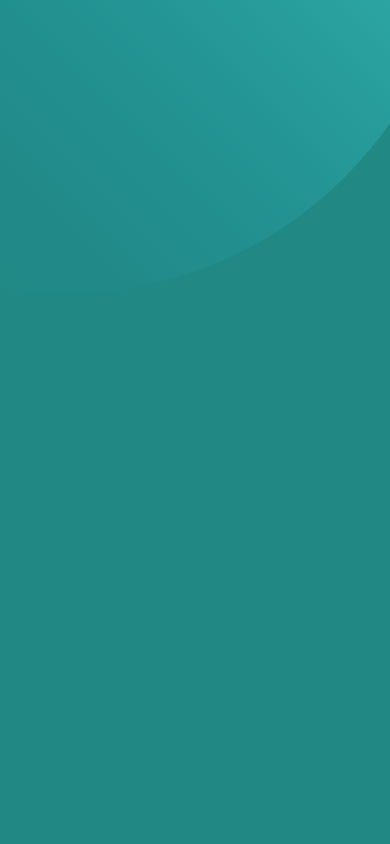
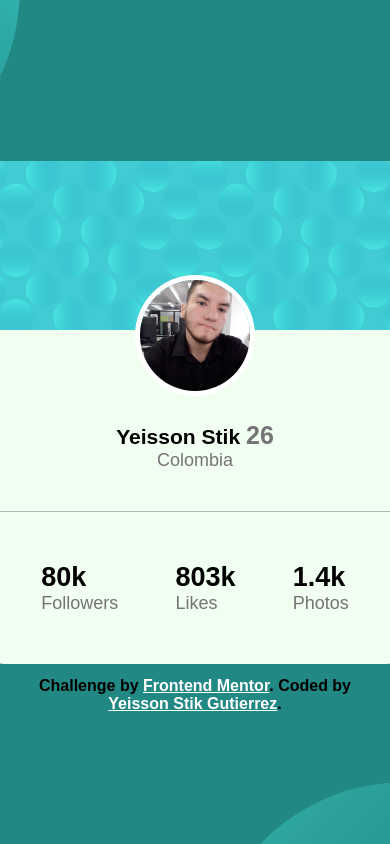
Before and after one commit to yeissonstik/card, a plain HTML site: page index.html in a window 390 px wide. Drawn offline with Linux system fonts and the light colour scheme.

Commit message:
responsive done

```diff
--- a/index.html
+++ b/index.html
@@ -8,9 +8,8 @@
     <link rel="stylesheet" href="./style.css">
 </head>
 <body>
-    <div id="capa1">
-    </div>
-    <div id="capa2"></div>
+    <div id="background-1"></div>
+    <div id="background-2"></div>
 
     <main>
         <div class="card">
@@ -21,7 +20,7 @@
                     <img class="card__title-img" src="./images/foto-yeisson.jpg" alt="">
                 <section>
                     <h3 class="card__title-name">Yeisson Stik  <span class="card__title-age">26</span></h3>
-                    <span class="card__title-from">London</span>
+                    <span class="card__title-from">Colombia</span>
                 </section>
             </section>
             <section class="card__info">
--- a/style.css
+++ b/style.css
@@ -16,38 +16,19 @@
 }
 
 body{
-    max-height: 100vh;
+    display: flex;
+    align-items: center;
+    justify-content: center;
+    height: 100vh;
+    background-image: url(images/bg-pattern-top.svg),url(images/bg-pattern-bottom.svg);
+    background-repeat: no-repeat;
+    background-position: left -26vw top -90vh,right -25vw bottom -90vh;
     background-color: #228883;
     font-size: 18px;
     font-family: var(--font-bold);
 }
-#capa1, #capa2 {background-size: 800px;}
-#capa1 {
-        position: absolute;
-        width: 100%;
-        height: 100%;
-        background-image:url('./images/bg-pattern-top.svg') ;
-        background-repeat: no-repeat;
-        background-position-x: -40vh;
-        background-position-y: -60vh;
-        z-index: 0;
-}
-#capa2 {
-    position: absolute;
-    width: 100%;
-    height: 100%;
-    background-image:url('./images/bg-pattern-bottom.svg');
-    background-repeat: no-repeat;
-    background-position-x: 120vh;
-    background-position-y: 40vh;
-    z-index: 0;
-}
-
 
 main{
-    position: absolute;
-    z-index: 1;
-    right: 65vh;
     display: flex;
     flex-direction: column;
     align-items: center;
@@ -56,10 +37,10 @@ main{
 .card{
     height: auto;
     overflow: hidden;
-    width: 450px;
+    width: 50vh;
     background-color: honeydew;
     border-radius: 20px;
-    margin-top: 50px;
+    margin-top: 30px;
 }
 .background-image img{
     height: 100%;
@@ -103,12 +84,60 @@ main{
 }
 
 footer{
+    width: 80%;
     display: flex;
-    height: 80px;
+    margin-top: 0.8rem;
     font-family: var(--font-bold);
     justify-content: center;
     align-items: center;
 }
 
-.attribution { font-size: 18px; text-align: center; }
-.attribution a { color: hsl(228, 45%, 44%); }
+.attribution { font-size: 1rem; text-align: center; font-weight: bold; }
+.attribution a { color: hsl(0, 0%, 100%); }
+
+@media screen and (max-width: 1025px){
+    body{
+        display: flex;
+        align-items: center;
+        justify-content: center;
+        height: 100vh;
+        background-image: url(images/bg-pattern-top.svg),url(images/bg-pattern-bottom.svg);
+        background-repeat: no-repeat;
+        background-position: left -50vh top -80vh,right -20vw bottom -80vh;
+        background-size: 800px;
+        background-color: #228883;
+        font-size: 18px;
+        font-family: var(--font-bold);
+    }
+}
+
+@media screen and (max-width: 780px){
+    body{
+        display: flex;
+        align-items: center;
+        justify-content: center;
+        height: 100vh;
+        background-image: url(images/bg-pattern-top.svg),url(images/bg-pattern-bottom.svg);
+        background-repeat: no-repeat;
+        background-position: left -80vh top -80vh,right -60vw bottom -80vh;
+        background-size: 800px;
+        background-color: #228883;
+        font-size: 18px;
+        font-family: var(--font-bold);
+    }
+}
+@media screen and (max-width: 425px){
+    body{
+        display: flex;
+        align-items: center;
+        justify-content: center;
+        height: 100vh;
+        background-image: url(images/bg-pattern-top.svg),url(images/bg-pattern-bottom.svg);
+        background-repeat: no-repeat;
+        background-position: left -45vh top -25vh,right -55vw bottom -40vh;
+        background-size: 400px;
+        background-color: #228883;
+        font-size: 18px;
+        font-family: var(--font-bold);
+    }
+}
```
